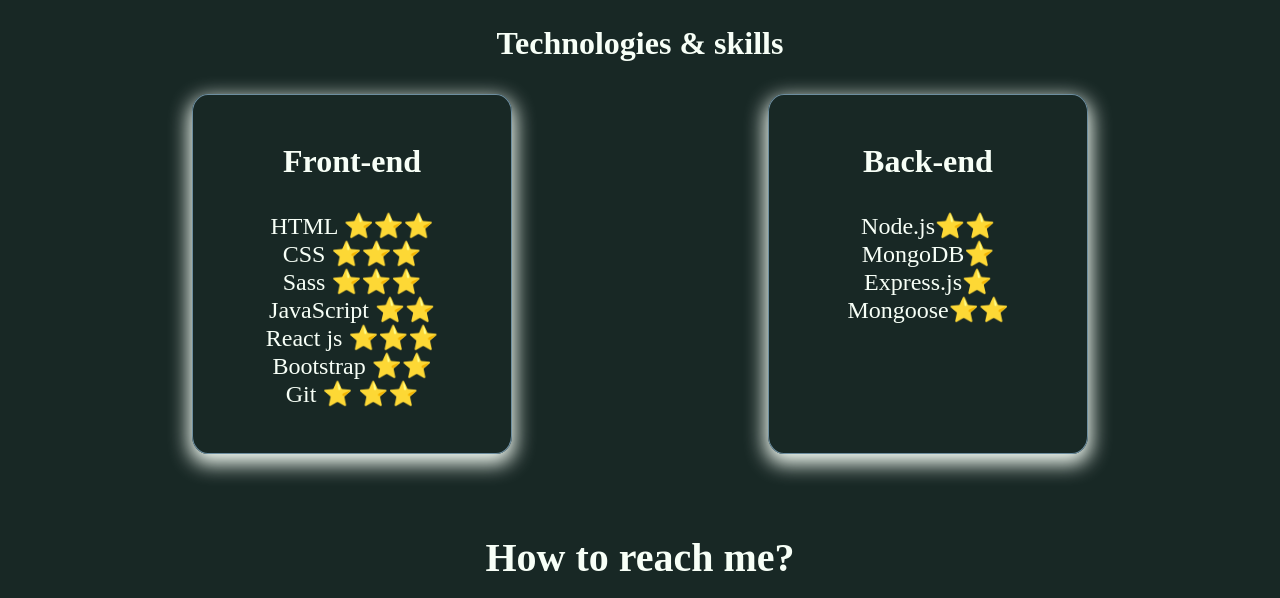
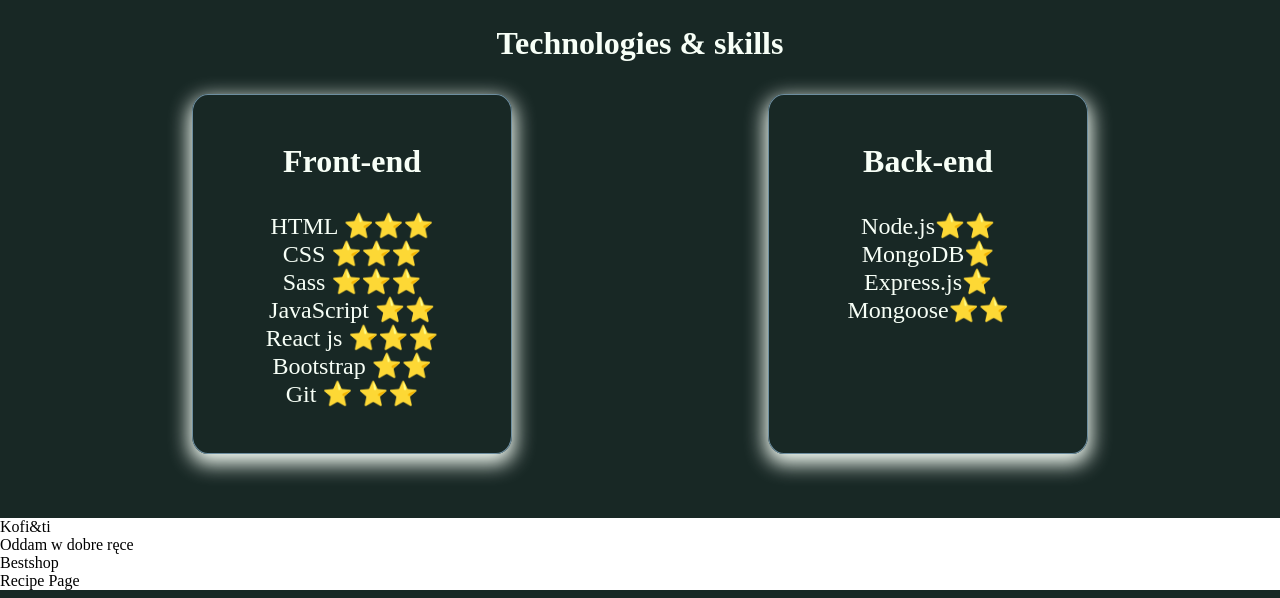
Before and after one commit to Villemina/AgnieszkaCV-Website, a plain HTML site: page index.html in a window 1280 px wide. Shown: the part 879-1477 px from the top of the page. Drawn offline with Linux system fonts and the light colour scheme.

Commit message:
new sections

```diff
--- a/index.html
+++ b/index.html
@@ -69,7 +69,13 @@
         </div>
     </div>
 </section>
-<section id="projects" class="projects"></section>
+<section id="certification" class="certification"></section>
+<section id="projects" class="projects">
+    <div class="project-box">Kofi&ti</div>
+    <div class="project-box">Oddam w dobre ręce</div>
+    <div class="project-box">Bestshop</div>
+    <div class="project-box">Recipe Page</div>
+</section>
 <footer id="contact" class="contact">
     <div class="contact-container">
         <h2 class="contact-title">How to reach me?</h2>
```
